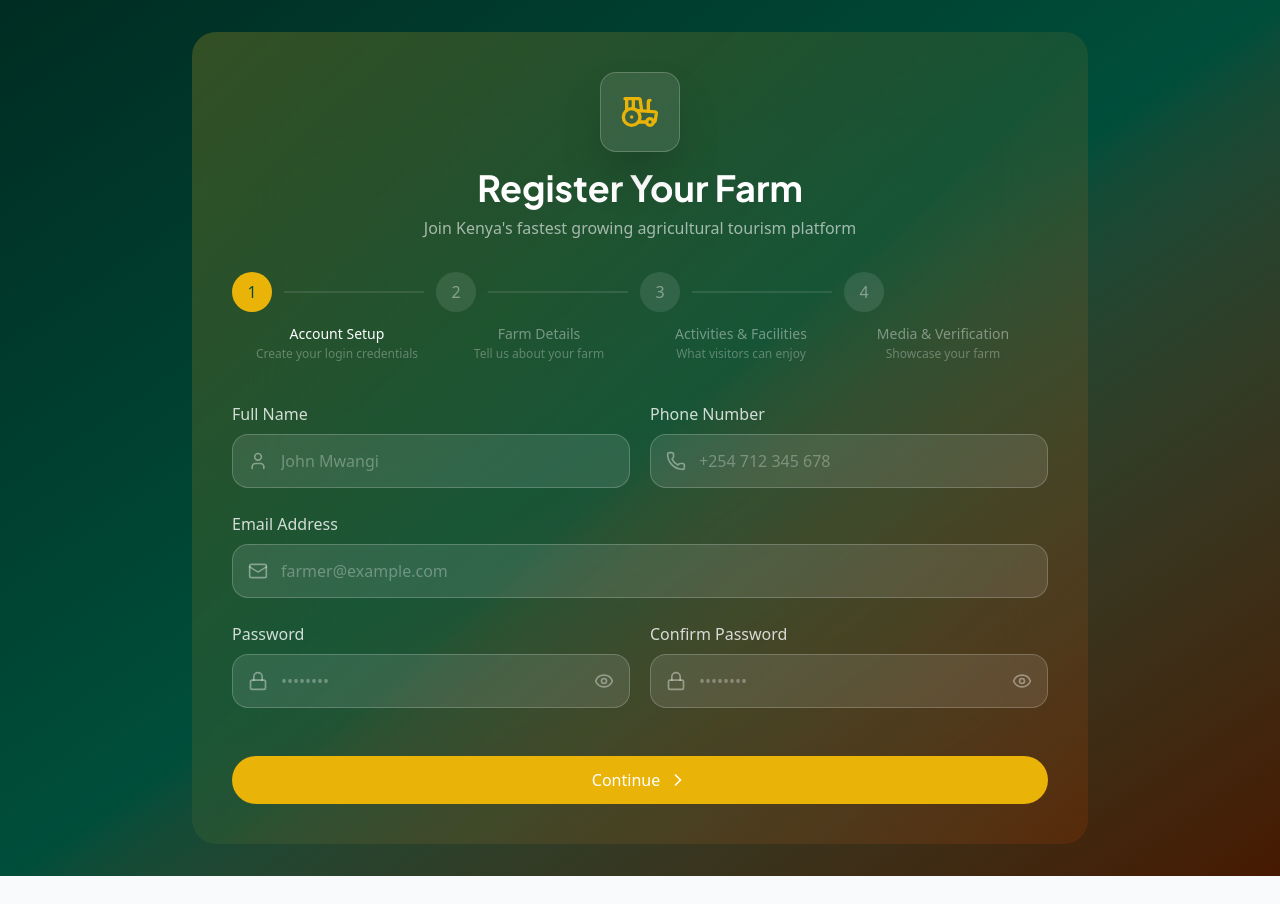
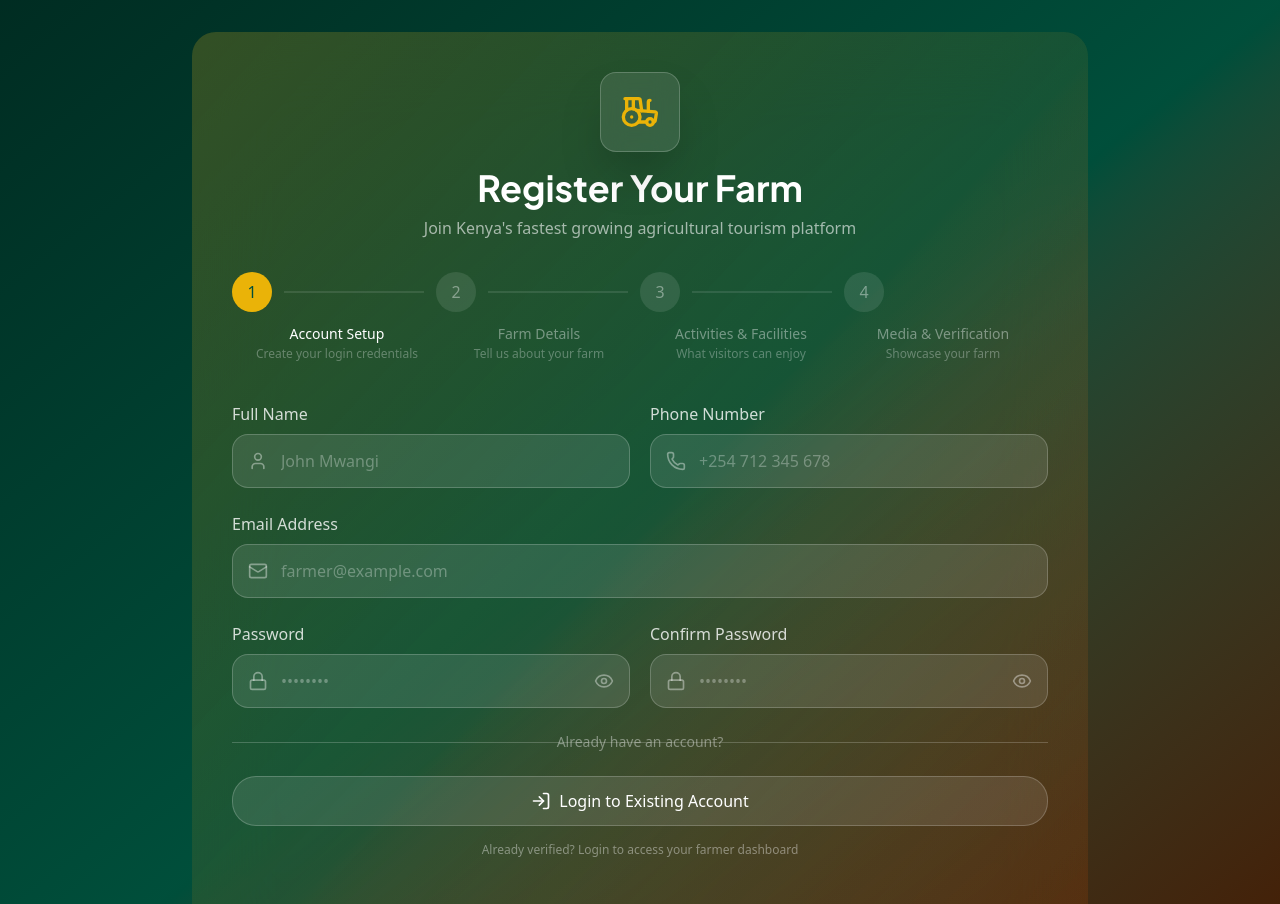
Before and after one commit to OdaloV/agritourism, a Next.js app: page /auth/register/farmer in a window 1280 px wide. Shown: the top 904 px of the page. Before the commit the page ends 876 px from the top, so only its background shows below. Built offline with nearby package versions, Linux system fonts and the light colour scheme.

Commit message:
feat(farmer): enhance registration with custom activities and login button

```diff
--- a/src/app/auth/register/farmer/farmereg.tsx
+++ b/src/app/auth/register/farmer/farmereg.tsx
@@ -28,6 +28,7 @@ import {
   X,
   ChevronRight,
   ChevronLeft,
+  LogIn,
 } from "lucide-react";
 import { AuthCard } from "@/components/auth/AuthCard";
 import { ACTIVITY_CATEGORIES } from "@/app/profile/farmerprofile/options";
@@ -192,7 +193,6 @@ export default function Farmereg() {
 
   const allSelectedActivities = [...formData.activities, ...formData.customActivities];
 
-  // Step titles for better readability
   const stepTitles = [
     { number: 1, title: "Account Setup", description: "Create your login credentials" },
     { number: 2, title: "Farm Details", description: "Tell us about your farm" },
@@ -209,7 +209,7 @@ export default function Farmereg() {
           icon={<Tractor className="w-10 h-10 text-accent" />}
           role="farmer"
         >
-          {/* Progress Steps - Simplified */}
+          {/* Progress Steps */}
           <div className="mb-10">
             <div className="flex items-center justify-between">
               {[1, 2, 3, 4].map((s) => (
@@ -385,6 +385,32 @@ export default function Farmereg() {
                   {(errors.password || errors.confirmPassword) && (
                     <p className="text-sm text-red-400">{errors.password || errors.confirmPassword}</p>
                   )}
+
+                  {/* Login Button Section */}
+                  <div className="relative my-6">
+                    <div className="absolute inset-0 flex items-center">
+                      <div className="w-full border-t border-white/20"></div>
+                    </div>
+                    <div className="relative flex justify-center text-sm">
+                      <span className="px-4 bg-transparent text-white/40">Already have an account?</span>
+                    </div>
+                  </div>
+
+                  <Link href="/auth/login/farmer">
+                    <motion.button
+                      whileHover={{ scale: 1.02 }}
+                      whileTap={{ scale: 0.98 }}
+                      type="button"
+                      className="w-full flex items-center justify-center gap-2 py-3 px-4 bg-white/10 hover:bg-white/20 text-white rounded-xl transition-all font-medium border border-white/20"
+                    >
+                      <LogIn className="h-5 w-5" />
+                      Login to Existing Account
+                    </motion.button>
+                  </Link>
+
+                  <p className="text-center text-xs text-white/40 mt-4">
+                    Already verified? Login to access your farmer dashboard
+                  </p>
                 </motion.div>
               )}
 
@@ -483,7 +509,7 @@ export default function Farmereg() {
                 </motion.div>
               )}
 
-              {/* Step 3: Activities & Facilities - Cleaner Design */}
+              {/* Step 3: Activities & Facilities */}
               {step === 3 && (
                 <motion.div
                   key="step3"
```
